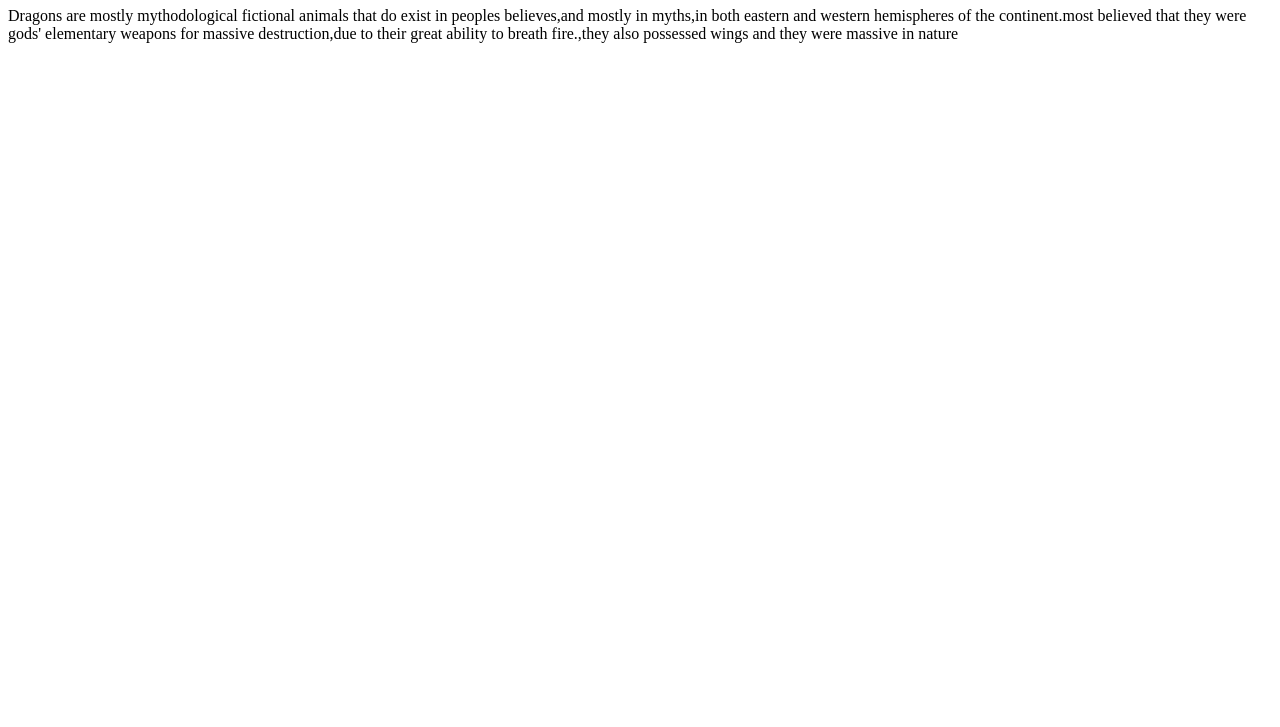
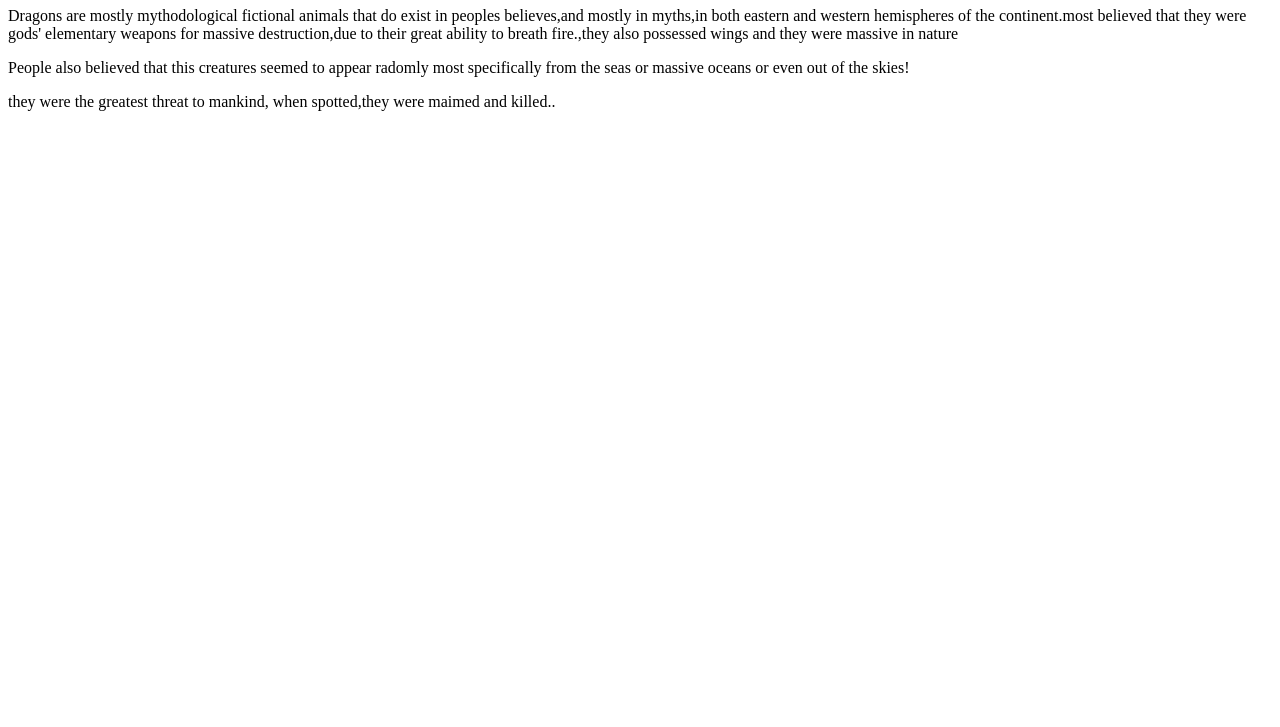
Before and after one commit to mishael254/dragons, a plain HTML site: page my-fictional-pet.html in a window 1280 px wide. Shown: the part 73-800 px from the top of the page. Drawn offline with Linux system fonts and the light colour scheme.

Commit message:
paragraph 2 ..continuing description.

```diff
--- a/my-fictional-pet.html
+++ b/my-fictional-pet.html
@@ -9,6 +9,10 @@
 
       <p>Dragons are mostly mythodological fictional animals that do exist in peoples believes,and mostly in myths,in both eastern and western hemispheres of the continent.most believed that they were gods' elementary weapons for massive destruction,due to their great ability to breath fire.,they also possessed wings and they were massive in nature</p>
 
+      <p>People also believed that this creatures seemed to appear radomly most specifically from the seas or massive oceans or even out of the skies!</p>
+
+      <p>they were the greatest threat to mankind, when spotted,they were maimed and killed..</p>
+
 
   </body>
 </html>
```
